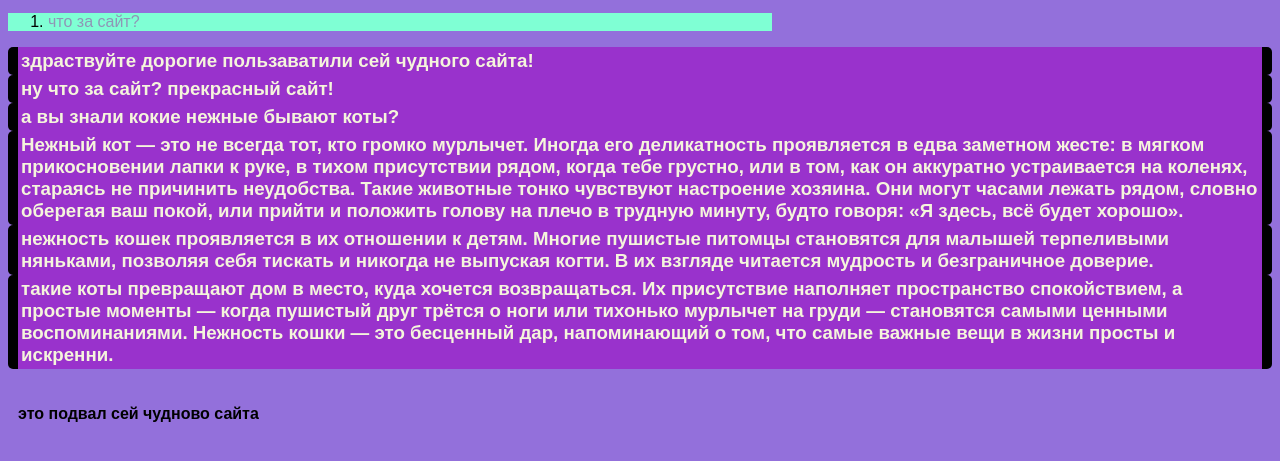
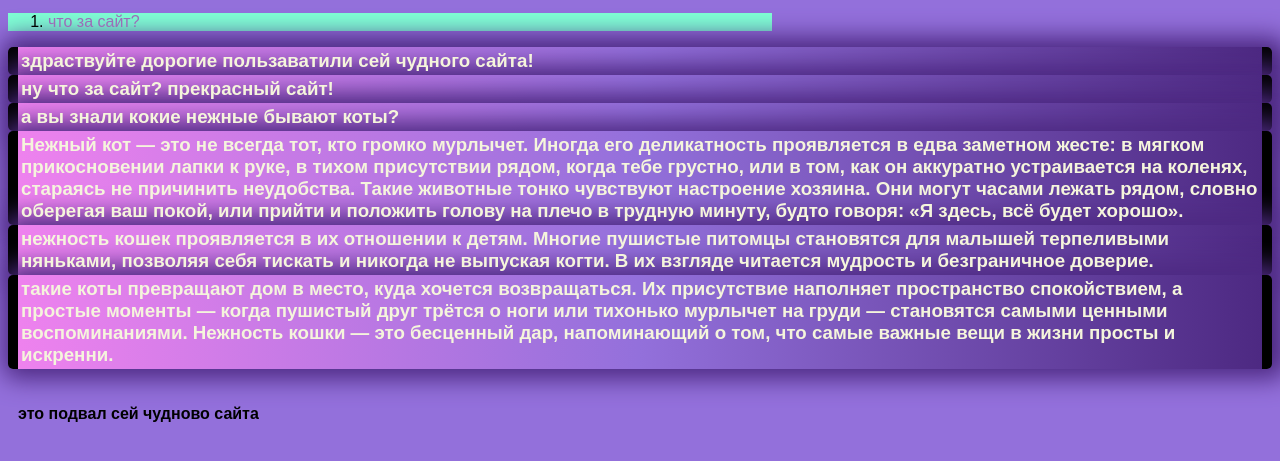
Before and after one commit to ABRNKOC3000/wasabu3673, a plain HTML site: page index.html in a window 1280 px wide. In both pictures the pointer is over the link "что за сайт?". Shown: the part 327-788 px from the top of the page. Drawn offline with Linux system fonts and the light colour scheme.

Commit message:
Update style.css

```diff
--- a/style.css
+++ b/style.css
@@ -23,12 +23,13 @@ footer{
     padding: 10px;
 }
 .u{
-    background-color: darkorchid;
     margin: 0px;
     padding: 3px;
     border-left: 10px solid black;
     border-right: 10px solid black;
     border-radius: 5px;
+    background-image: linear-gradient(to right,violet,mediumpurple,#4D2982);
+    box-shadow: 5px 0 25px 10px #4D2982;
 }
 .i{
     display: flex;
@@ -38,16 +39,17 @@ img{
     border: 10px solid #4D2982;
     display: flex;
     justify-content: space-between;
+
 }
 .dq{
     width: 130px;
     display: flex;
 }
 .tr:visited{
-    color: #956BD6;
+    color: #8F96B6;
 }
 .tr:hover{
-    color: #8F96B6;
+    color: #9B6DB8;
 }
 nav{
     background-color:#8F96B6;
@@ -62,3 +64,7 @@ nav a:first-child{
     margin-left: 15px;
     font-size: 19px;
 }
+img:hover{
+    border: 20px solid #4D2982;
+    transition:border 1s linear;
+}
```
